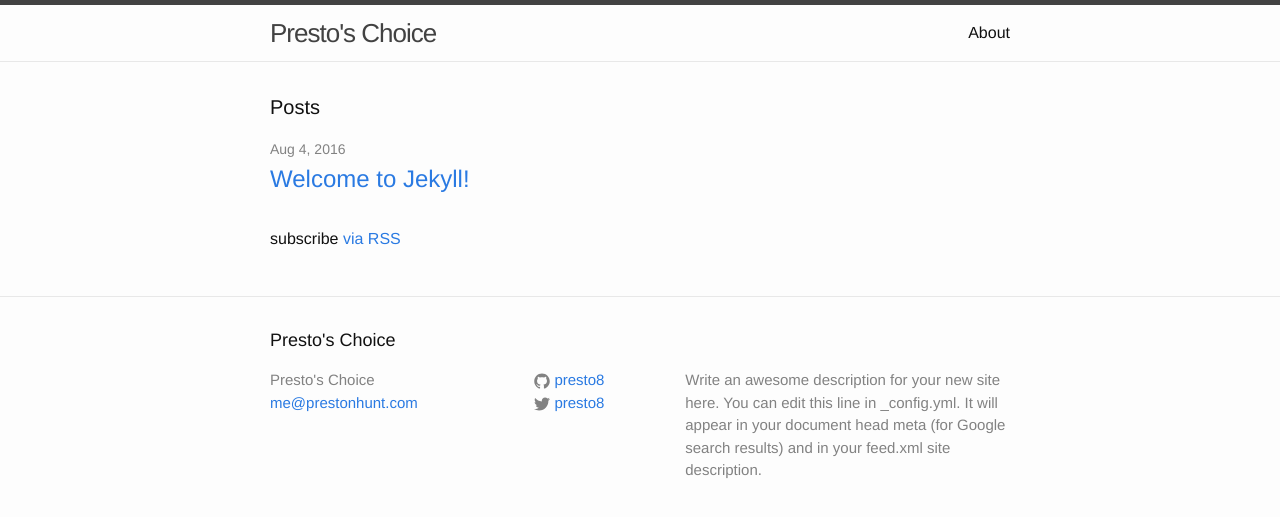
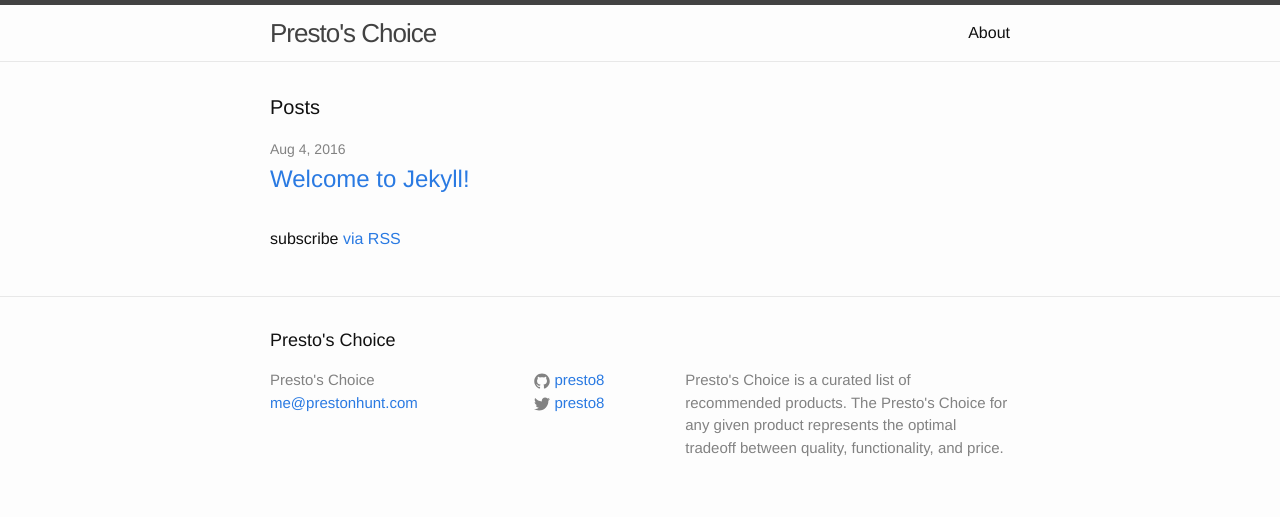
Before and after one commit to presto8/prestoschoice, a Jekyll site: the page built from index.html, in a window 1280 px wide. Shown: the top 517 px of the page. Built offline with Jekyll 4.4.1, drawn with Linux system fonts in a browser that asks for light colours.

Commit message:
Update site desc

```diff
--- a/_config.yml
+++ b/_config.yml
@@ -9,9 +9,9 @@
 title: Presto's Choice
 email: me@prestonhunt.com
 description: > # this means to ignore newlines until "baseurl:"
-  Write an awesome description for your new site here. You can edit this
-  line in _config.yml. It will appear in your document head meta (for
-  Google search results) and in your feed.xml site description.
+  Presto's Choice is a curated list of recommended products. The Presto's
+  Choice for any given product represents the optimal tradeoff between
+  quality, functionality, and price.
 baseurl: "/prestoschoice" # the subpath of your site, e.g. /blog
 url: "http://yourdomain.com" # the base hostname & protocol for your site
 twitter_username: presto8
```
